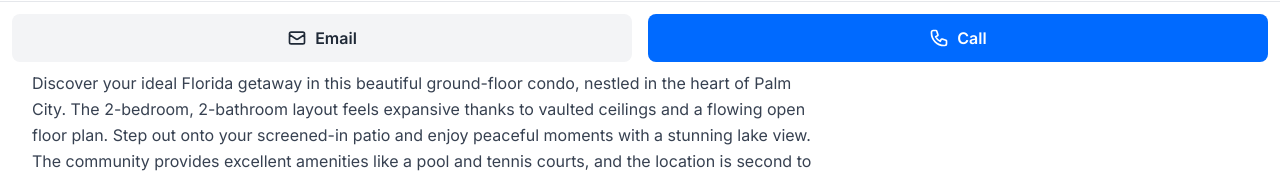
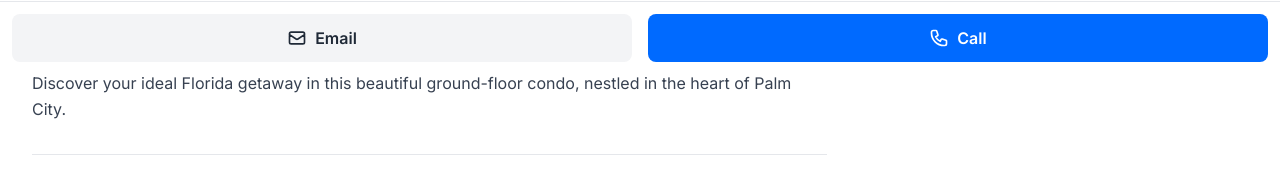
Before and after one commit to alexubilla8185/Palm-City-Condo, a React (Vite) app: page / in a window 1280 px wide. Shown: the part 726-899 px from the top of the page. Built offline with nearby package versions, Linux system fonts and the light colour scheme.

Commit message:
refactor: Simplify property description
Remove extraneous details from the property description to make it more concise. Update metadata to match.

```diff
--- a/App.tsx
+++ b/App.tsx
@@ -24,7 +24,7 @@ const propertyData: PropertyDetails = {
   beds: 2,
   baths: 2,
   sqft: 1170,
-  description: `Discover your ideal Florida getaway in this beautiful ground-floor condo, nestled in the heart of Palm City. The 2-bedroom, 2-bathroom layout feels expansive thanks to vaulted ceilings and a flowing open floor plan. Step out onto your screened-in patio and enjoy peaceful moments with a stunning lake view. The community provides excellent amenities like a pool and tennis courts, and the location is second to none—close to top schools, great shops, and a variety of restaurants. Whether you're looking for a new family home or a perfect seasonal retreat, this condo offers everything you need for a relaxed Florida lifestyle.`,
+  description: `Discover your ideal Florida getaway in this beautiful ground-floor condo, nestled in the heart of Palm City.`,
   keyFacts: {
     'Type': 'Condo',
     'Built in': '1988',
--- a/metadata.json
+++ b/metadata.json
@@ -1,5 +1,5 @@
 {
   "name": "Palm City Condo",
-  "description": "A modern and professional website to showcase a house for sale, inspired by the Zillow user interface. It provides property details, a photo gallery, and a contact form. Repository: https://github.com/alexubilla8185/Palm-City-Condo",
+  "description": "A modern and professional website to showcase a house for sale. It provides property details, a photo gallery, and a contact form.",
   "requestFramePermissions": []
 }
```
